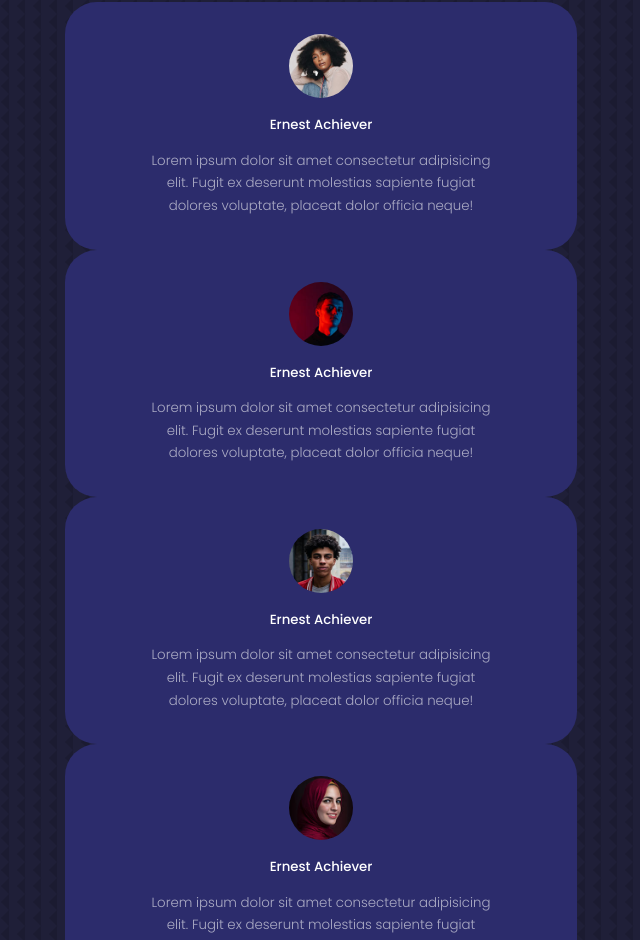
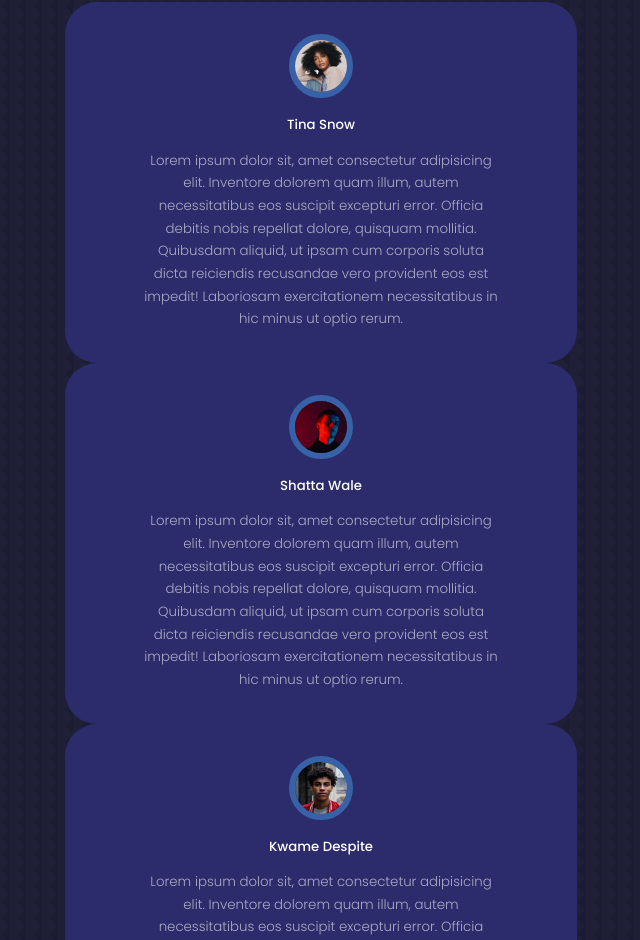
Before and after one commit to stefhone/react-portfolio-testing-1, a React (Create React App) app: page / in a window 1280 px wide. Shown: the part 4338-5278 px from the top of the page, without its empty margins (319-959 px from the left). Built offline with nearby package versions, Linux system fonts and the light colour scheme.

Commit message:
Testimonial Component P4 - data array destructured

```diff
--- a/src/components/testimonials/Testimonials.jsx
+++ b/src/components/testimonials/Testimonials.jsx
@@ -4,6 +4,29 @@
 import AVTR2 from '../../assets/avatar2.jpg'
 import AVTR3 from '../../assets/avatar3.jpg'
 import AVTR4 from '../../assets/avatar4.jpg'
+
+const data = [
+  {
+    avatar: AVTR1,
+    name: 'Tina Snow',
+    review: 'Lorem ipsum dolor sit, amet consectetur adipisicing elit. Inventore dolorem quam illum, autem necessitatibus eos suscipit excepturi error. Officia debitis nobis repellat dolore, quisquam mollitia. Quibusdam aliquid, ut ipsam cum corporis soluta dicta reiciendis recusandae vero provident eos est impedit! Laboriosam exercitationem necessitatibus in hic minus ut optio rerum.'
+  },
+  {
+    avatar: AVTR2,
+    name: 'Shatta Wale',
+    review: 'Lorem ipsum dolor sit, amet consectetur adipisicing elit. Inventore dolorem quam illum, autem necessitatibus eos suscipit excepturi error. Officia debitis nobis repellat dolore, quisquam mollitia. Quibusdam aliquid, ut ipsam cum corporis soluta dicta reiciendis recusandae vero provident eos est impedit! Laboriosam exercitationem necessitatibus in hic minus ut optio rerum.'
+  },
+  {
+    avatar: AVTR3,
+    name: 'Kwame Despite',
+    review: 'Lorem ipsum dolor sit, amet consectetur adipisicing elit. Inventore dolorem quam illum, autem necessitatibus eos suscipit excepturi error. Officia debitis nobis repellat dolore, quisquam mollitia. Quibusdam aliquid, ut ipsam cum corporis soluta dicta reiciendis recusandae vero provident eos est impedit! Laboriosam exercitationem necessitatibus in hic minus ut optio rerum.'
+  },
+  {
+    avatar: AVTR4,
+    name: 'Nana Ama McBrown',
+    review: 'Lorem ipsum dolor sit, amet consectetur adipisicing elit. Inventore dolorem quam illum, autem necessitatibus eos suscipit excepturi error. Officia debitis nobis repellat dolore, quisquam mollitia. Quibusdam aliquid, ut ipsam cum corporis soluta dicta reiciendis recusandae vero provident eos est impedit! Laboriosam exercitationem necessitatibus in hic minus ut optio rerum.'
+  }
+]
 
 const Testimonials = () => {
   return (
@@ -12,46 +35,20 @@
       <h2>Testimonials</h2>
 
       <div className="container testimonials__container">
-        <article className="testimonial">
-          <div className="client__avatar">
-            <img src={AVTR1} alt="Avator One" />
-          </div>
-          <h5 className="client__name">Ernest Achiever</h5>
-            <small className="client__review">
-              Lorem ipsum dolor sit amet consectetur adipisicing elit.
-              Fugit ex deserunt molestias sapiente fugiat dolores voluptate, placeat dolor officia neque!
-            </small>
-        </article>
-        <article className="testimonial">
-          <div className="client__avatar">
-            <img src={AVTR2} alt="Avator Two" />
-          </div>
-          <h5 className="client__name">Ernest Achiever</h5>
-            <small className="client__review">
-              Lorem ipsum dolor sit amet consectetur adipisicing elit.
-              Fugit ex deserunt molestias sapiente fugiat dolores voluptate, placeat dolor officia neque!
-            </small>
-        </article>
-        <article className="testimonial">
-          <div className="client__avatar">
-            <img src={AVTR3} alt="Avator Three" />
-          </div>
-          <h5 className="client__name">Ernest Achiever</h5>
-            <small className="client__review">
-              Lorem ipsum dolor sit amet consectetur adipisicing elit.
-              Fugit ex deserunt molestias sapiente fugiat dolores voluptate, placeat dolor officia neque!
-            </small>
-        </article>
-        <article className="testimonial">
-          <div className="client__avatar">
-            <img src={AVTR4} alt="Avator Four" />
-          </div>
-          <h5 className="client__name">Ernest Achiever</h5>
-            <small className="client__review">
-              Lorem ipsum dolor sit amet consectetur adipisicing elit.
-              Fugit ex deserunt molestias sapiente fugiat dolores voluptate, placeat dolor officia neque!
-            </small>
-        </article>
+        {
+          data.map(({avatar,name,review}, index) => {
+            return(
+              <article key={index} className="testimonial">
+                <div className="client__avatar">
+                  <img src={avatar} alt={name} />
+                </div>
+                <h5 className="client__name">{name}</h5>
+                  <small className="client__review">{review}
+                  </small>
+              </article>
+            )
+          })
+        }
       </div>
     </section>
   )
--- a/src/components/testimonials/testimonials.css
+++ b/src/components/testimonials/testimonials.css
@@ -8,7 +8,7 @@
     overflow: hidden;
     border-radius: 50%;
     margin: 0 auto 1rem;
-    border: .4rem solud var(--color-primary-variant);
+    border: .4rem solid var(--color-primary-variant);
 }
 
 .testimonial {
```
